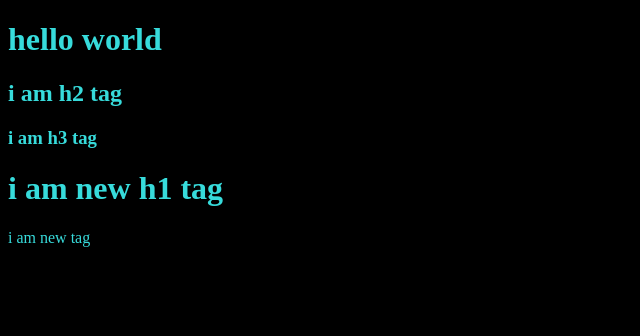
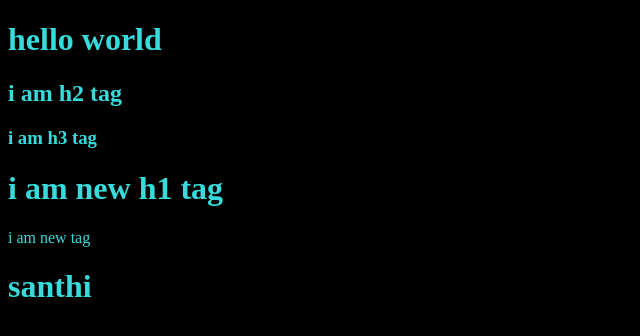
Before and after one commit to santhi278/html, a plain HTML site: page index.html in a window 1280 px wide. Shown: the whole page, without its empty margins (0-640 px from the left). Drawn offline with Linux system fonts and the light colour scheme.

Commit message:
new code

```diff
--- a/index.html
+++ b/index.html
@@ -11,5 +11,6 @@
     <h3>i am h3 tag</h3>
     <h1>i am new h1 tag</h1>
     <span> i am new tag </span>
+    <h1>santhi</h1>
 </body>
 </html>
```
